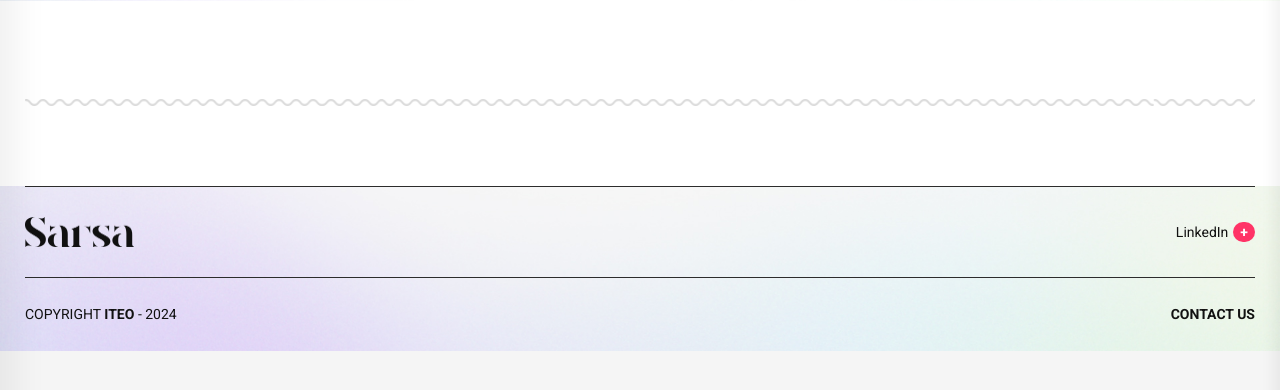
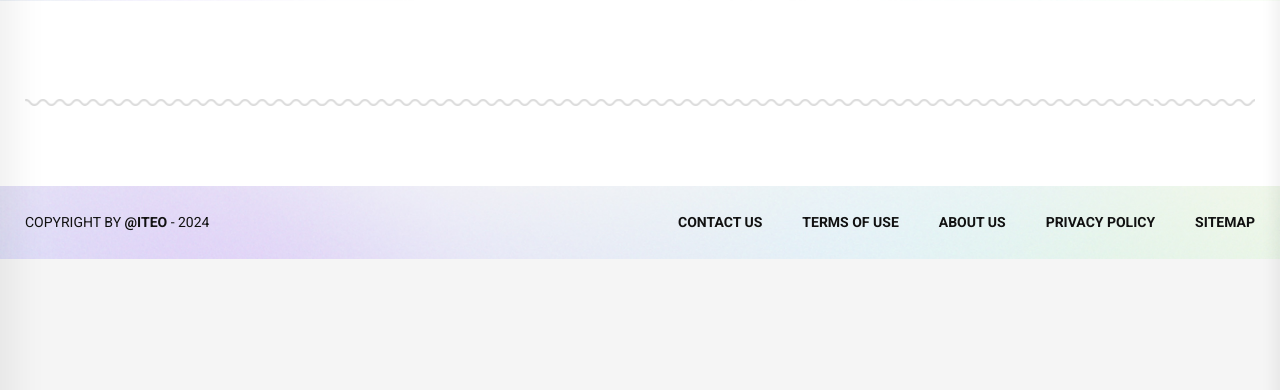
Before and after one commit to TeodorChaly/FAST-API-Project, a FastAPI app: template templates/main_page_news.html in a window 1280 px wide. Shown: the part 187-577 px from the top of the page. Run offline with FastAPI, Linux system fonts and the light colour scheme; the template is opened without the code that fills it, so the values that code supplies are empty; some libraries are stand-ins or nearby versions; some web fonts are replaced.

Commit message:
Footer HTML added (about us, contact us, privacy policy, terms of use)

```diff
--- a/templates/main_page_news.html
+++ b/templates/main_page_news.html
@@ -438,34 +438,21 @@
     <footer class="footer-area footer-style-three footer-bg" data-background="{{ url_for('assets', path='/img/bg/footer_bg.jpg') }} ">
 
         <div class="container">
-            <div class="footer__logo-wrap">
-                <div class="row align-items-center">
-                    <div class="col-lg-3 col-md-4">
-                        <div class="footer__logo logo">
-                            <a href="/" class="logo-dark"><img src="{{ url_for('assets', path='/img/logo/logo.png') }}" loading="lazy" alt="Logo"></a>
-                            <a href="/" class="logo-light"><img src="{{ url_for('assets', path='/img/logo/w_logo.png') }} " loading="lazy" alt="Logo"></a>
-                        </div>
-                    </div>
-                    <div class="col-lg-9 col-md-8">
-                        <div class="footer__social">
-                            <ul class="list-wrap">
-                                <li><a href="#"> LinkedIn <span> +</span></a></li>
-                            </ul>
-                        </div>
-                    </div>
-                </div>
-            </div>
             <div class="footer__copyright">
                 <div class="row">
                     <div class="col-lg-6">
                         <div class="copyright__text">
-                            <p>Copyright <span>iTeo</span> - 2024</p>
+                            <p>Copyright By <span>@ITeo</span> - 2024</p>
                         </div>
                     </div>
                     <div class="col-lg-6">
                         <div class="copyright__menu">
                             <ul class="list-wrap">
                                 <li><a href="#">Contact Us</a></li>
+                                <li><a href="#">Terms of Use</a></li>
+                                <li><a href="#">About us </a></li>
+                                <li><a href="#">Privacy policy</a></li>
+                                <li><a href="#">Sitemap</a></li>
                             </ul>
                         </div>
                     </div>
```
Also changed, not shown: templates/footer/about_us.html (added, +10 -0 lines), templates/footer/contact_us.html (added, +10 -0 lines), templates/footer/privacy_policy.html (added, +10 -0 lines), templates/footer/terms_of_use.html (added, +10 -0 lines).
